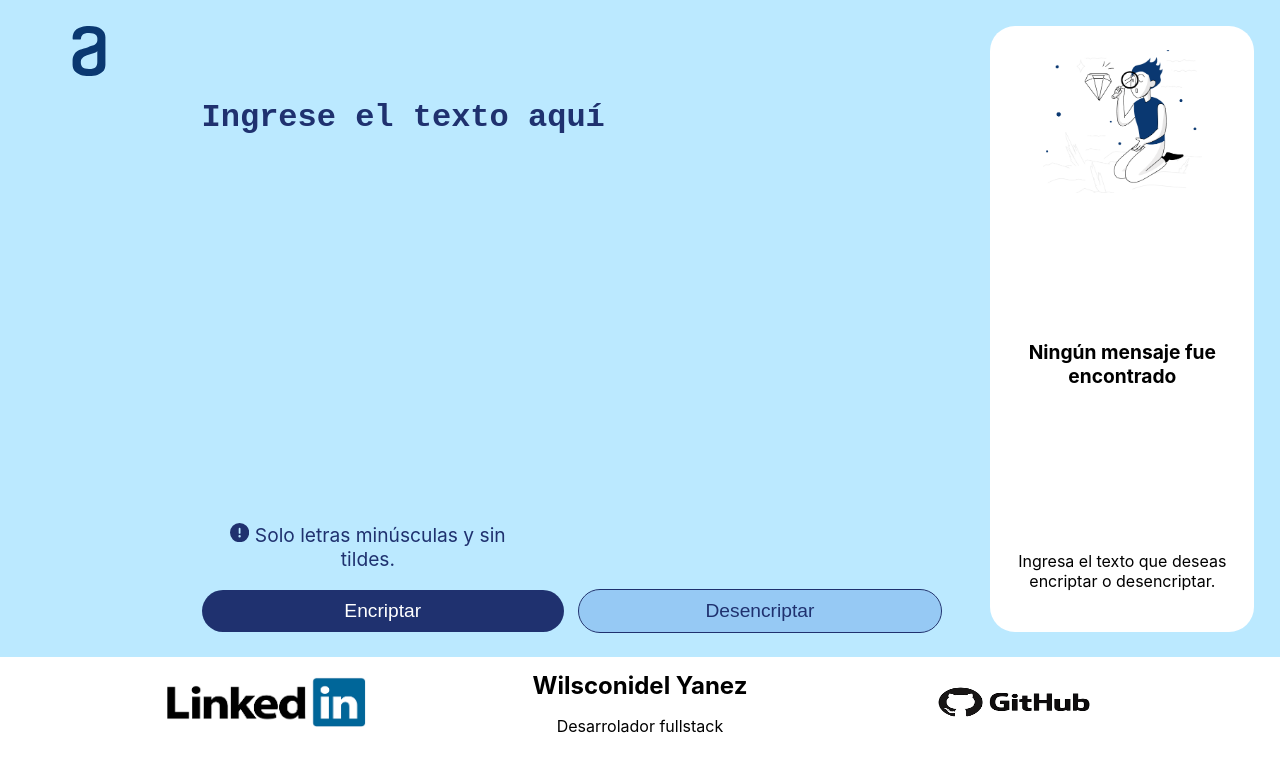
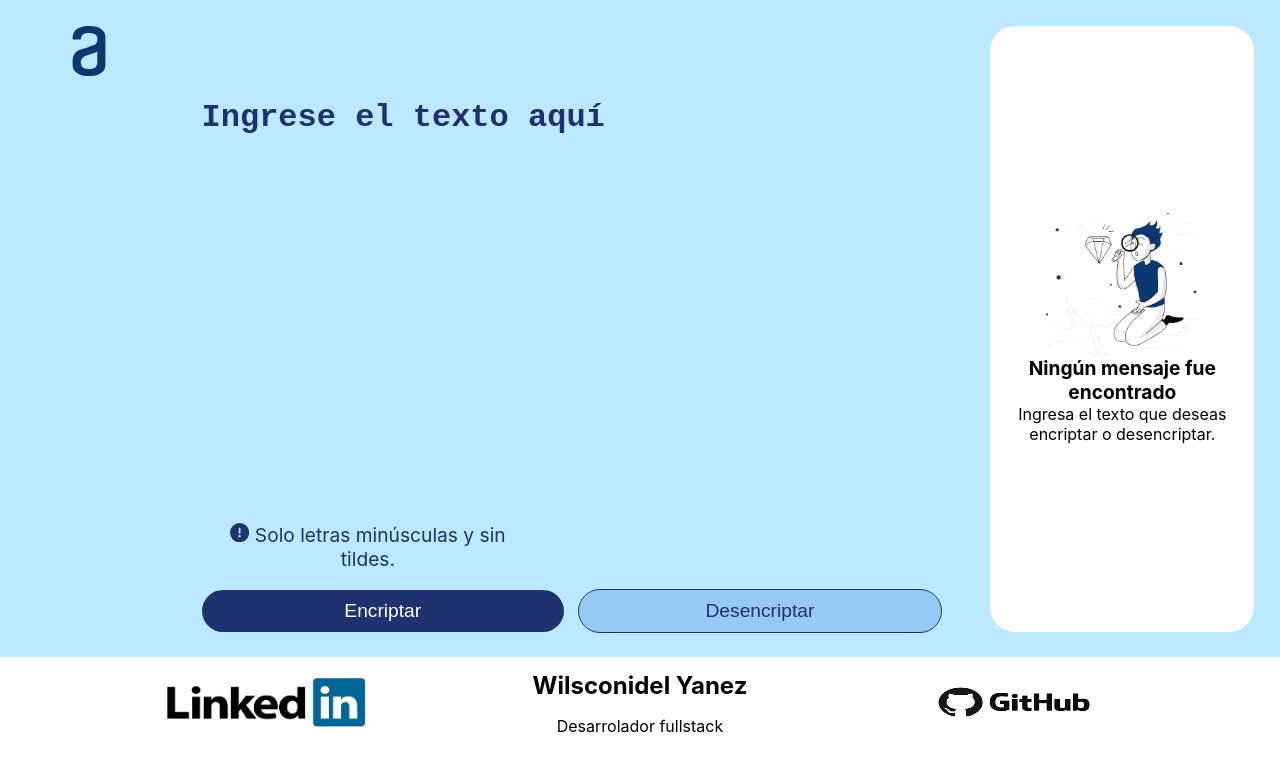
Before and after one commit to WiusGH/AluraChallenge, a React (Create React App) app: page / in a window 1280 px wide. Shown: the top 772 px of the page. Built offline with nearby package versions, Linux system fonts and the light colour scheme.

Commit message:
Ajustar algunos detalles en el css y permitir escribir signos de puntuación comunes y la letra ñ

```diff
--- a/src/components/containers/MainContainer.module.css
+++ b/src/components/containers/MainContainer.module.css
@@ -1,4 +1,4 @@
-@import url('../../colors.css');
+@import url("../../colors.css");
 
 .mainContainer {
   display: flex;
@@ -127,7 +127,7 @@
   display: flex;
   flex-direction: column;
   align-items: center;
-  justify-content: space-between;
+  justify-content: center;
   background-color: white;
   border-radius: 25px;
   padding: 2% 0;
@@ -140,7 +140,8 @@
   }
   @media (max-width: 820px) {
     margin-top: 5%;
-    width: 100%;
+    width: 90%;
+    margin: 30px auto;
   }
   h4 {
     font-size: 1.2rem;
@@ -157,8 +158,14 @@
   }
 }
 
-
-
+.message {
+  p {
+    margin: 0;
+  }
+  h4 {
+    margin: 0;
+  }
+}
 
 .invalidInputNotification {
   position: fixed;
@@ -170,7 +177,7 @@
   border: 1px solid #d00;
   font-size: 1rem;
   margin-top: 8px;
-  width: 100%
+  width: 100%;
 }
 
 .resultTextArea {
@@ -192,7 +199,6 @@
   }
   @media (max-width: 820px) {
     font-size: 1.2rem;
-
   }
 }
 
--- a/src/components/containers/MainContainer.tsx
+++ b/src/components/containers/MainContainer.tsx
@@ -11,12 +11,12 @@ const MainContainer = () => {
 
   const textareaRef = useRef<HTMLTextAreaElement | null>(null); // Para controlar el tamaño del textarea
 
-  const invalidCharRegex = /[^a-zA-Z\s]/; // Para evitar que el usuario ingrese carcateres inválidos
+  const invalidCharRegex = /[^a-zA-ZñÑ\s.,¿?¡!]/; // Para evitar que el usuario ingrese carcateres inválidos
 
   // Para controlar el tamaño del textarea
   useEffect(() => {
     if (textareaRef.current) {
-      textareaRef.current.style.height = 'auto';
+      textareaRef.current.style.height = "auto";
       textareaRef.current.style.height = `${textareaRef.current.scrollHeight}px`;
     }
   }, [result]);
@@ -28,7 +28,9 @@ const MainContainer = () => {
       setInvalidInput(true);
     } else {
       setInvalidInput(false);
-      setText(event.target.value.toLowerCase().replace(/[^a-z\s]/g, ""));
+      setText(
+        event.target.value.toLowerCase().replace(/[^a-zA-ZñÑ\s.,¿?¡!]/g, "")
+      );
       console.log(text);
     }
   };
@@ -108,7 +110,7 @@ const MainContainer = () => {
         {result ? (
           <>
             <textarea
-            ref={textareaRef}
+              ref={textareaRef}
               className={style.resultTextArea}
               value={result}
             ></textarea>
@@ -127,8 +129,10 @@ const MainContainer = () => {
               src={magnifglass}
               alt="Person with magnifying glass"
             ></img>
-            <h4>Ningún mensaje fue encontrado</h4>
-            <p>Ingresa el texto que deseas encriptar o desencriptar.</p>
+            <div className={style.message}>
+              <h4>Ningún mensaje fue encontrado</h4>
+              <p>Ingresa el texto que deseas encriptar o desencriptar.</p>
+            </div>
           </>
         )}
       </div>
```
